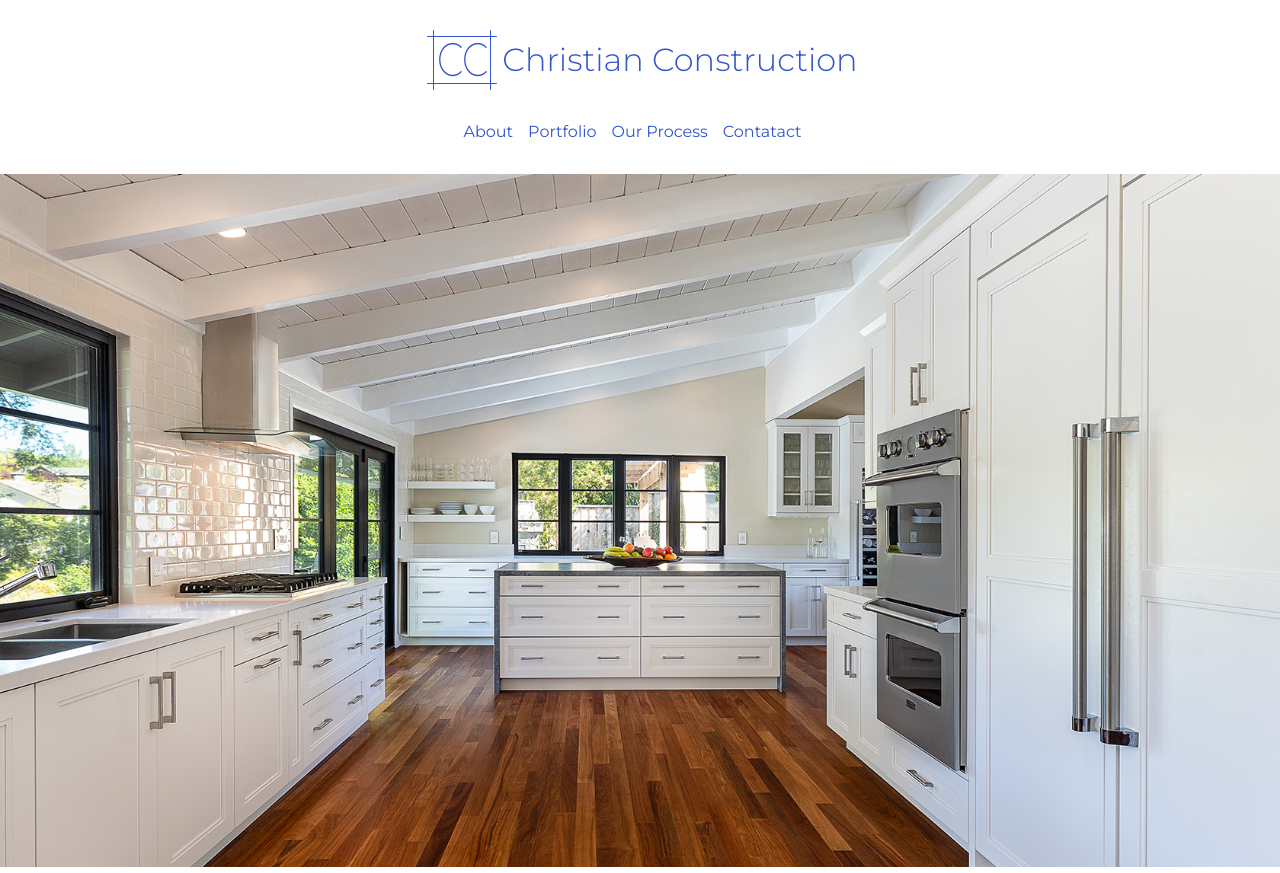
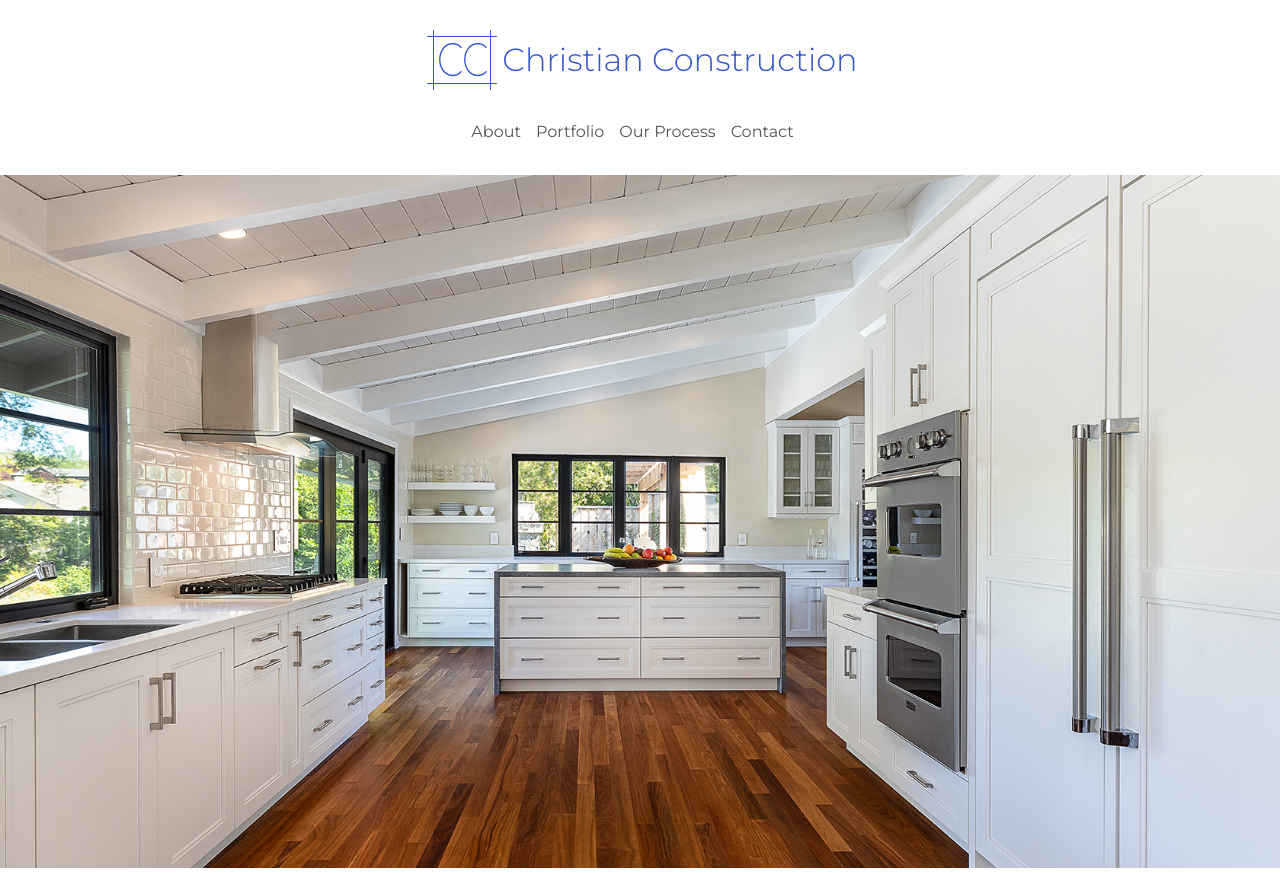
Before and after one commit to DWC01/christian-construction, a Next.js app: page / in a window 1280 px wide. Built offline with nearby package versions, Linux system fonts and the light colour scheme.

Commit message:
Updated menu items

```diff
--- a/src/Layout.js
+++ b/src/Layout.js
@@ -10,9 +10,19 @@ const Layout = ({ children }) => {
 	const classes = useStyles();
 
 	return (
-		<div className={classes.root}>
-			<Header />
-			{children}
+		<div className={classes.parallax}>
+			<div
+				className={`${classes.parallaxLayer} ${classes.parallaxLayerBack}`}
+			>
+				<div className={classes.heroImageContainer}>
+					<Header />
+				</div>
+			</div>
+			<div
+				className={`${classes.parallaxLayer} ${classes.parallaxLayerBase}`}
+			>
+				{children}
+			</div>
 		</div>
 	);
 };
--- a/src/components/layout/Menu.js
+++ b/src/components/layout/Menu.js
@@ -1,7 +1,7 @@
 import { makeStyles } from '@material-ui/core/styles';
 import Typography from '@material-ui/core/Typography';
 
-const useStyles = makeStyles(theme => ({
+const useStyles = makeStyles(() => ({
 	menuContainer: {
 		display: 'flex',
 		alignItems: 'center',
@@ -9,8 +9,12 @@ const useStyles = makeStyles(theme => ({
 		marginTop: '30px',
 	},
 	menuItem: {
-		color: theme.palette.primary.main,
+		color: '#555',
 		marginRight: '15px',
+		borderBottom: '1px solid transparent',
+		'&:hover': {
+			borderBottom: '1px solid #555',
+		},
 	},
 }));
 
@@ -22,7 +26,7 @@ const Menu = () => {
 			<Typography className={classes.menuItem}>About</Typography>
 			<Typography className={classes.menuItem}>Portfolio</Typography>
 			<Typography className={classes.menuItem}>Our Process</Typography>
-			<Typography className={classes.menuItem}>Contatact</Typography>
+			<Typography className={classes.menuItem}>Contact</Typography>
 		</div>
 	);
 };
```
